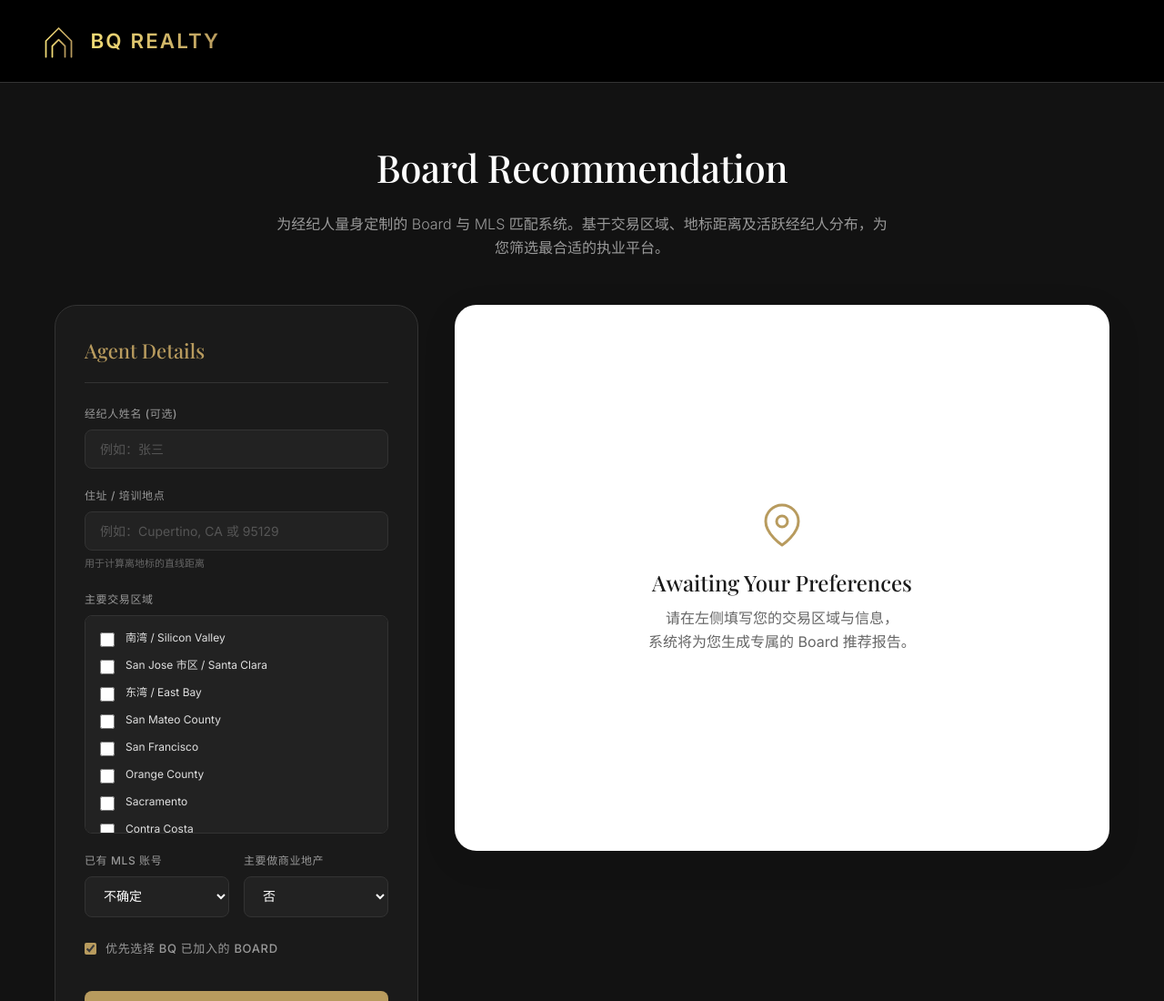
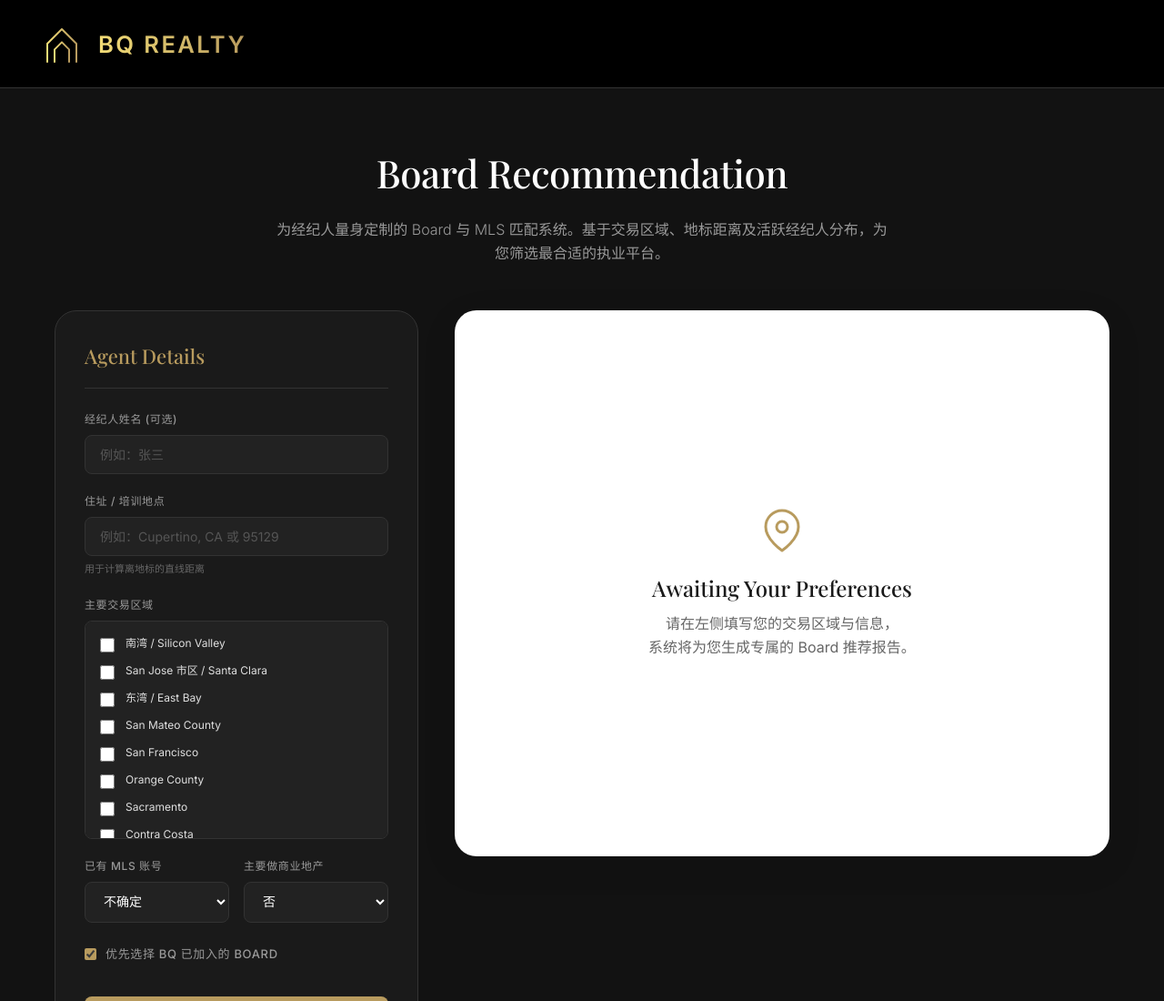
Before and after one commit to bqsupport/board-recommend, a plain HTML site: page index.html in a window 1280 px wide. Shown: the top 1100 px of the page at 91% size. Drawn offline with nearby package versions, Linux system fonts and the light colour scheme.

Commit message:
Update index.html

```diff
--- a/index.html
+++ b/index.html
@@ -36,7 +36,7 @@
     -webkit-font-smoothing: antialiased;
   }
 
-  /* 顶部导航 Logo - 改为纯代码 SVG 绘制，绝对不报错 */
+  /* 顶部导航 Logo - 纯代码绘制，绝对不裂开 */
   .top-nav {
     padding: 24px 40px;
     display: flex;
@@ -45,7 +45,7 @@
     background-color: #000;
   }
   .logo-svg {
-    height: 42px;
+    height: 48px;
     width: auto;
   }
 
@@ -215,7 +215,7 @@
 <body>
 
 <div class="top-nav">
-  <!-- 纯 SVG 绘制的高级 BQ Logo -->
+  <!-- 纯代码绘制的 BQ Logo，绝对不会加载失败 -->
   <svg class="logo-svg" viewBox="0 0 400 60" xmlns="http://www.w3.org/2000/svg">
     <defs>
       <linearGradient id="goldGrad" x1="0%" y1="0%" x2="100%" y2="0%">
@@ -223,14 +223,14 @@
         <stop offset="100%" stop-color="#b89b5e" />
       </linearGradient>
     </defs>
-    <!-- 房屋图标部分 -->
+    <!-- 房屋图标 -->
     <g stroke="url(#goldGrad)" stroke-width="2.5" fill="none" stroke-linejoin="round" stroke-linecap="round">
       <path d="M15 55 V30 L35 10 L55 30 V55" />
       <path d="M25 55 V38 L35 28 L45 38 V55" />
       <line x1="5" y1="55" x2="65" y2="55" />
       <line x1="10" y1="28" x2="60" y2="28" />
     </g>
-    <!-- 文字部分 -->
+    <!-- 文字 -->
     <text x="85" y="42" font-family="'Inter', sans-serif" font-size="32" font-weight="700" fill="url(#goldGrad)" letter-spacing="3">
       BQ REALTY
     </text>
```
